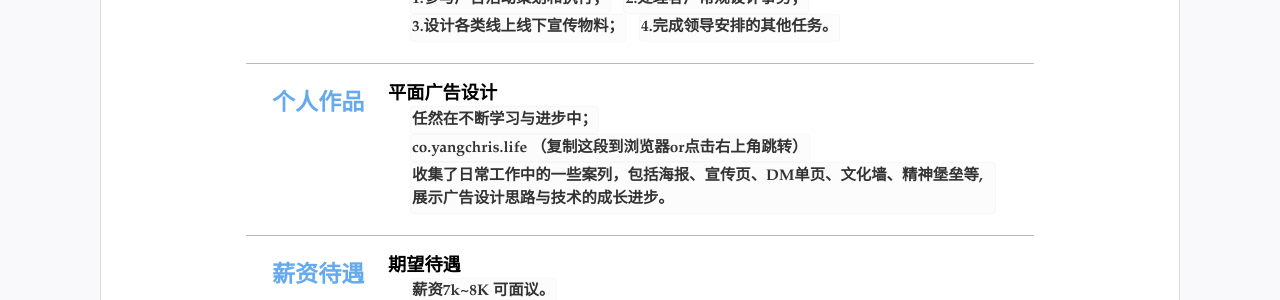
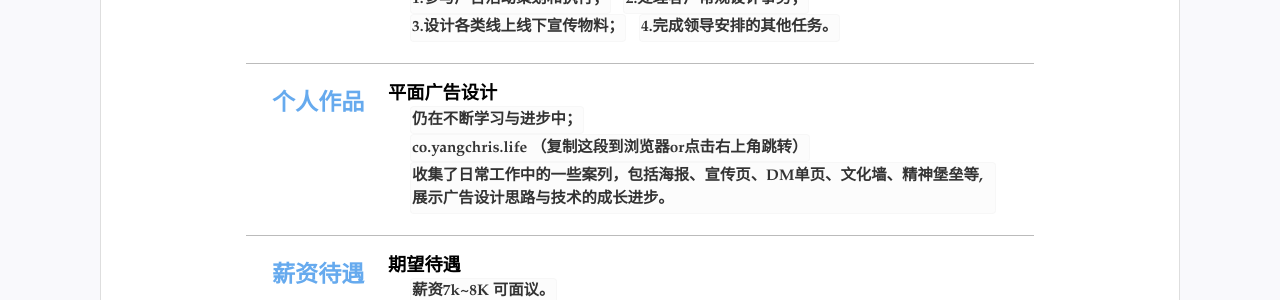
Before and after one commit to yangchris4/resume, a Jekyll site: the page built from index.html, in a window 1280 px wide. Shown: the part 962-1262 px from the top of the page. Built offline with Jekyll 4.4.1, drawn with Linux system fonts in a browser that asks for light colours.

Commit message:
Update resume.yml

```diff
--- a/_data/resume.yml
+++ b/_data/resume.yml
@@ -76,7 +76,7 @@ main:
   content:
   - title: 平面广告设计
     items:
-      - 任然在不断学习与进步中；
+      - 仍在不断学习与进步中；
       - co.yangchris.life （复制这段到浏览器or点击右上角跳转）
       - 收集了日常工作中的一些案列，包括海报、宣传页、DM单页、文化墙、精神堡垒等,展示广告设计思路与技术的成长进步。
 
```
